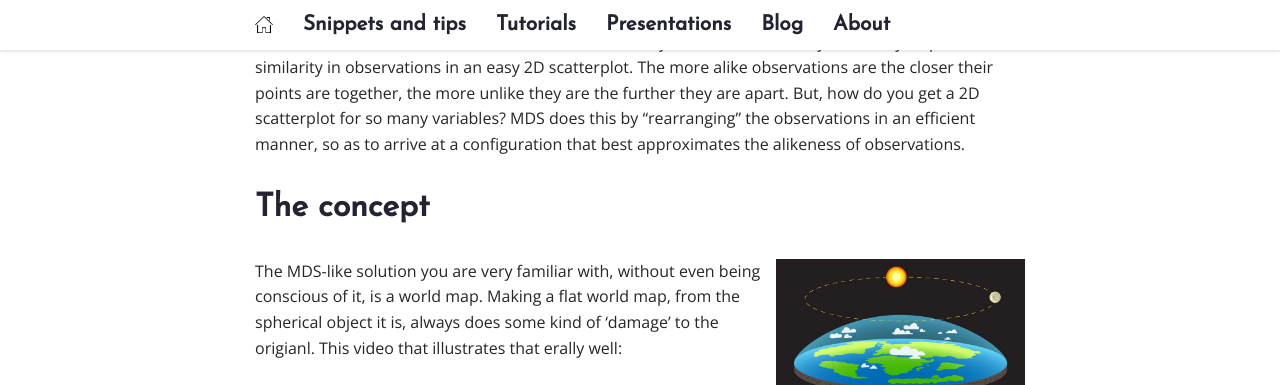
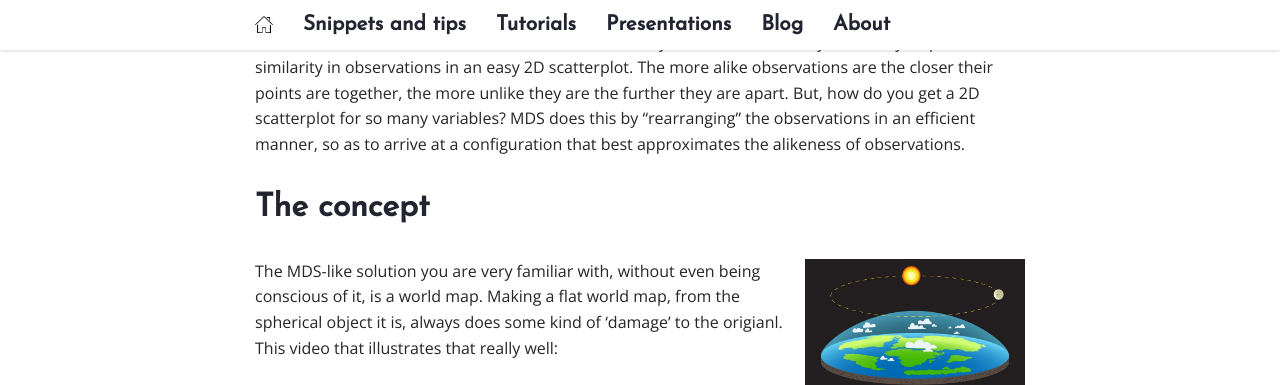
Before and after one commit to mark-me/mark-me.github.io, a Jekyll site: the page built from _pages/tutorials/mds/mds.md, in a window 1280 px wide and 900 px high, scrolled down 913 px, cut to the strip 0-385 px from the top of the window. Built offline with Jekyll 4.4.1, drawn with Linux system fonts in a browser that asks for light colours; nearby versions of some CDN libraries; comment, search, counter and statistics services are not loaded.

Commit message:
Update mds.md

```diff
--- a/_pages/tutorials/mds/mds.md
+++ b/_pages/tutorials/mds/mds.md
@@ -21,9 +21,9 @@ As you might have noticed, I've used the word similarity a lot. We can calculate
 
 # The concept
 
-<img src="/_pages/tutorials/mds/flat-earth.jpg" width="249" height="140" align="right"/>
+<img src="/_pages/tutorials/mds/flat-earth.jpg" width="220" height="130" align="right"/>
 
-The MDS-like solution you are very familiar with, without even being conscious of it, is a world map. Making a flat world map, from  the spherical object it is, always does some kind of 'damage' to the origianl. This video that illustrates that erally well:
+The MDS-like solution you are very familiar with, without even being conscious of it, is a world map. Making a flat world map, from  the spherical object it is, always does some kind of 'damage' to the origianl. This video that illustrates that really well:
 
 <iframe width="560" height="315" src="https://www.youtube.com/embed/kIID5FDi2JQ" frameborder="0" gesture="media" allow="encrypted-media" allowfullscreen></iframe>
 
```
